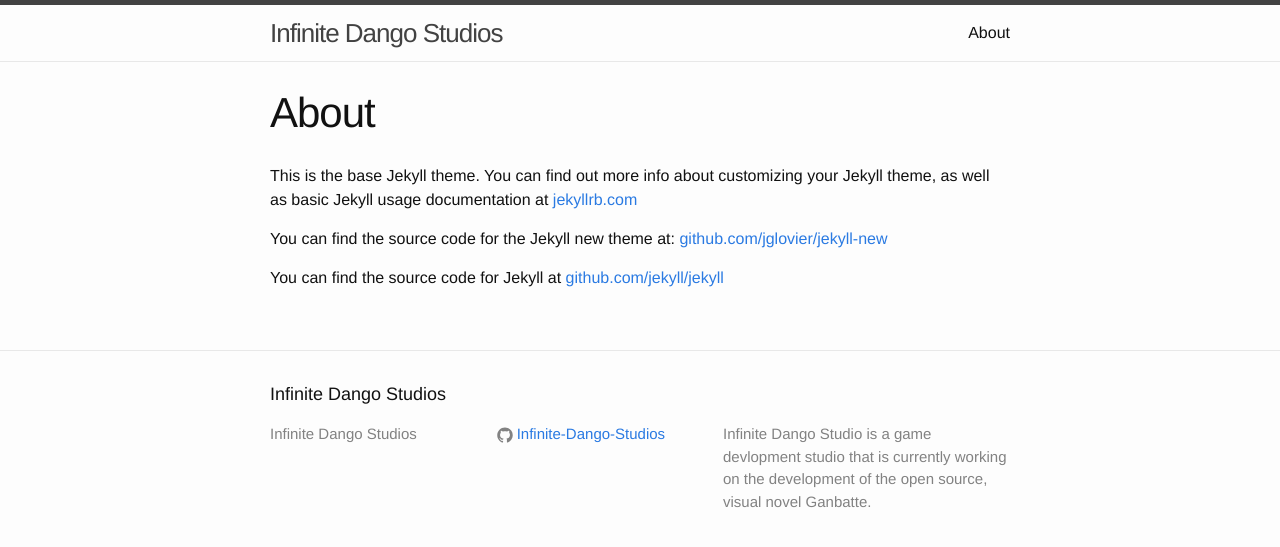
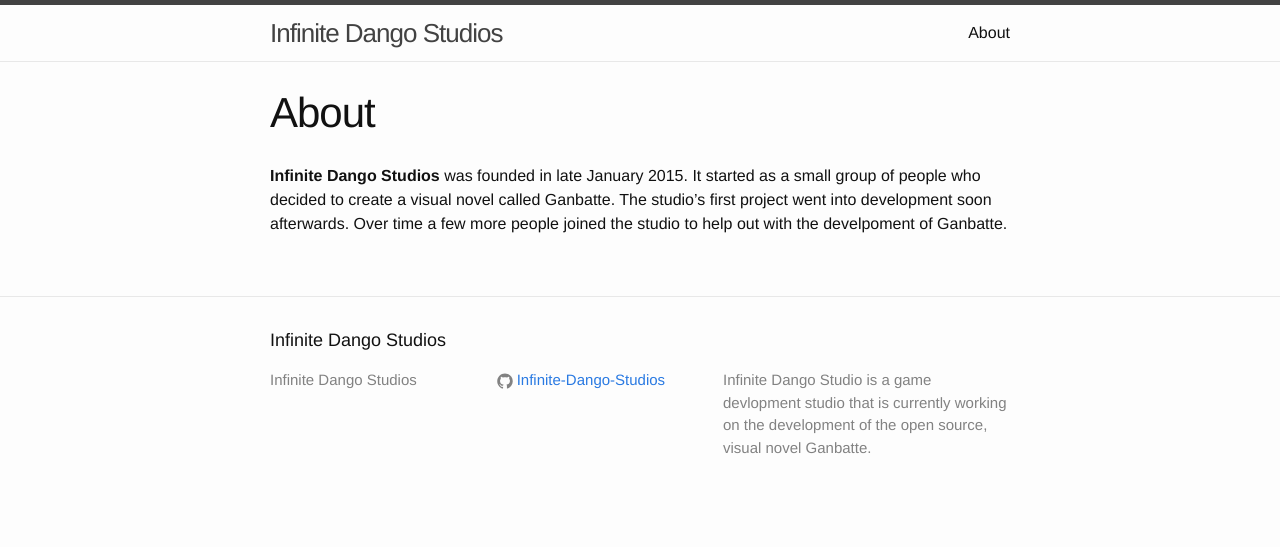
Before and after one commit to Infinite-Dango-Studios/Infinite-Dango-Studios.github.io, a Jekyll site: the page built from about.md, in a window 1280 px wide. Shown: the top 547 px of the page. Built offline with Jekyll 4.4.1, drawn with Linux system fonts in a browser that asks for light colours.

Commit message:
Added info to about page
Removed the dummy text from the about page. Added some info about the
studio to the about page.

```diff
--- a/about.md
+++ b/about.md
@@ -4,8 +4,4 @@
 permalink: /about/
 ---
 
-This is the base Jekyll theme. You can find out more info about customizing your Jekyll theme, as well as basic Jekyll usage documentation at [jekyllrb.com](http://jekyllrb.com/)
-
-You can find the source code for the Jekyll new theme at: [github.com/jglovier/jekyll-new](https://github.com/jglovier/jekyll-new)
-
-You can find the source code for Jekyll at [github.com/jekyll/jekyll](https://github.com/jekyll/jekyll)
+**Infinite Dango Studios** was founded in late January 2015. It started as a small group of people who decided to create a visual novel called Ganbatte. The studio's first project went into development soon afterwards. Over time a few more people joined the studio to help out with the develpoment of Ganbatte.
```
